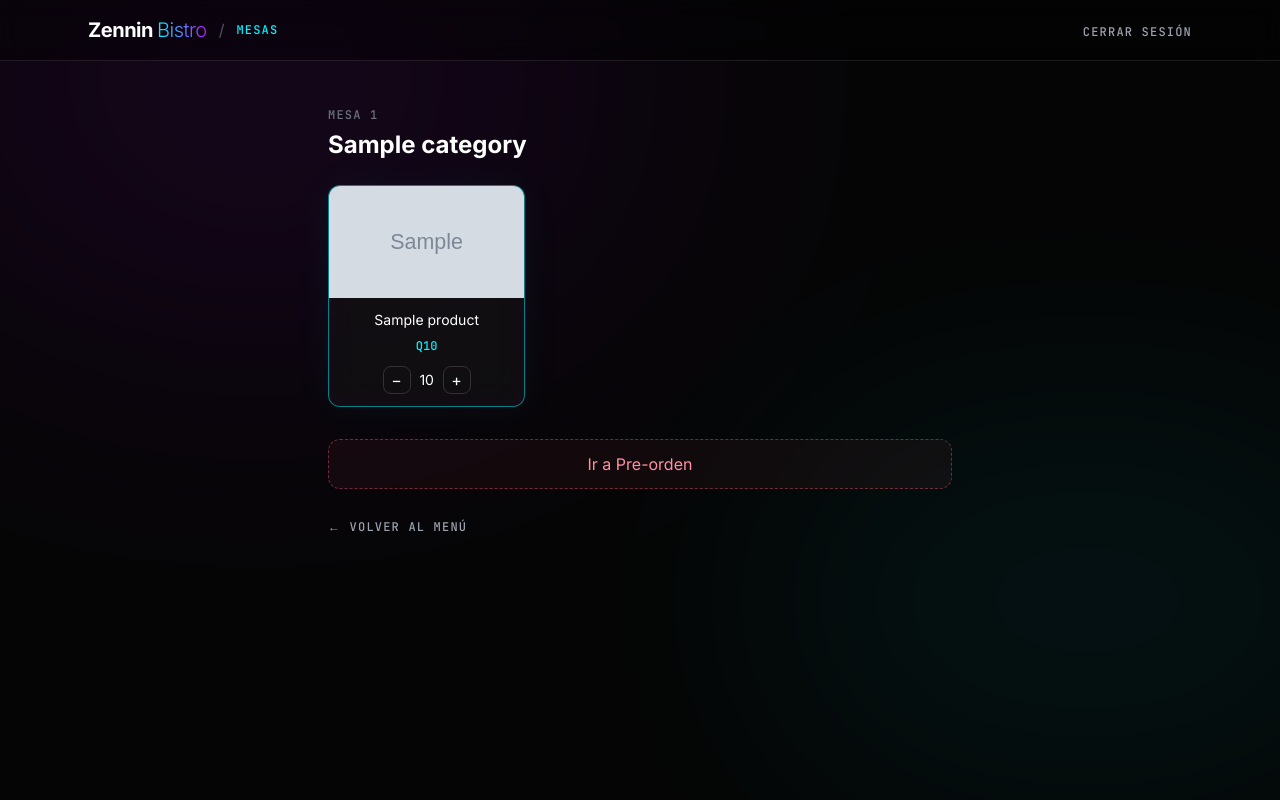
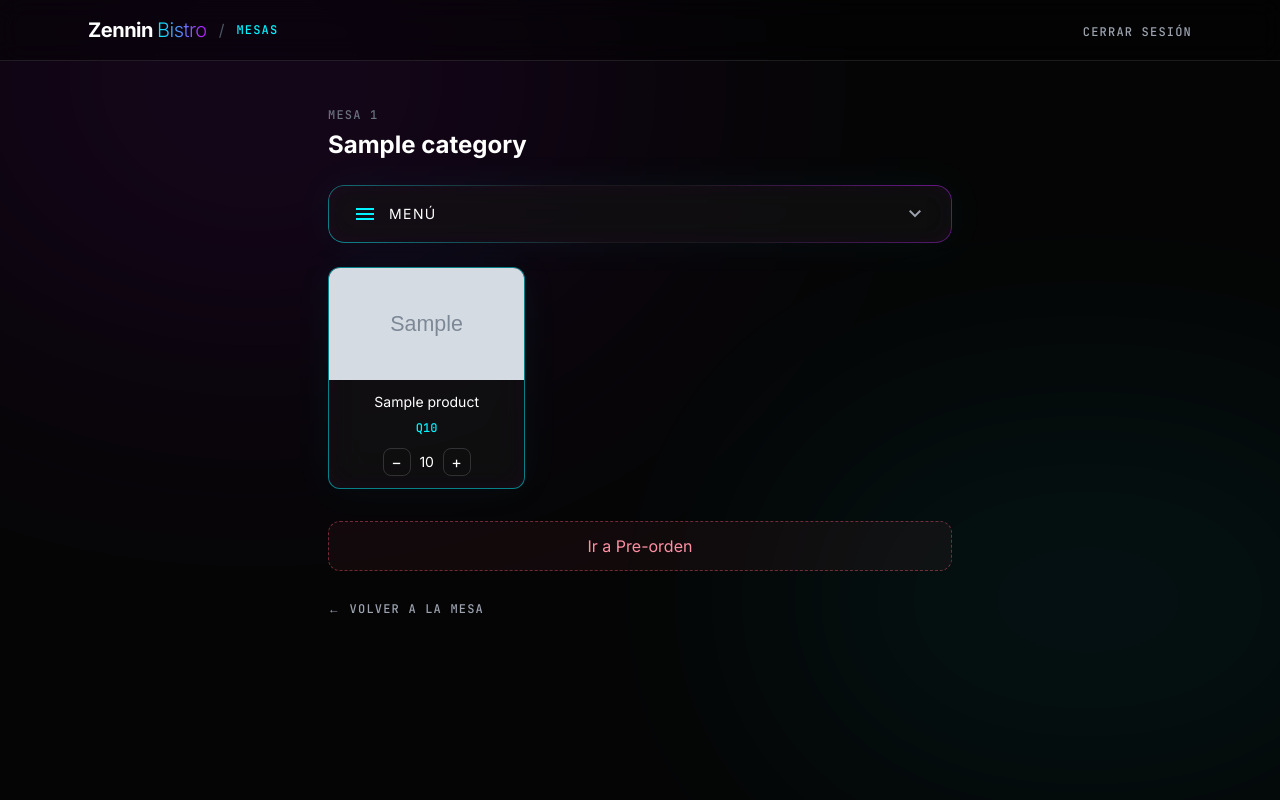
Before and after one commit to Mau-Noj/Proyecto_Restaurante, a Django app: template apps/tables/templates/tables/category_products.html in a window 1280 px wide. Run offline with Django 5.2, Linux system fonts and the light colour scheme; the template is opened without the code that fills it: most values are stand-ins (such as "Sample title", 1, 10 or a date in 2020); grey boxes marked "Sample" are stand-in pictures; some libraries are stand-ins or nearby versions.

Commit message:
Menu de categorias como overlay persistente en las 3 pantallas de mesa
- Nuevo partial tables/_category_menu.html: boton "Menu" fijo en cada
  pantalla + overlay a pantalla completa (fondo difuminado/oscurecido,
  tarjeta centrada con las categorias) en vez del acordeon inline que
  solo existia en la pantalla de la mesa y escondia el contenido al
  desplegarse.
- Se incluye en tables/detail.html, category_products.html y
  preorder.html, para poder saltar de categoria (ej. Pizza -> Bebidas)
  sin volver primero a la pantalla de la mesa. La categoria activa se
  resalta en la lista.
- category_products y preorder ahora tambien reciben "categories" en
  su contexto para poder renderizar el menu.

62/62 tests pasan en la Pi.

```diff
--- /dev/null
+++ b/apps/tables/templates/tables/_category_menu.html
@@ -0,0 +1,25 @@
+<button type="button"
+        onclick="document.getElementById('category-menu-overlay').classList.remove('hidden')"
+        class="w-full flex items-center gap-3 px-5 sm:px-6 py-4 glass-panel neon-border rounded-2xl text-white hover:bg-white/5 transition-colors mb-6">
+<span class="material-symbols-outlined text-neon-cyan">menu</span>
+<span class="font-headline-sm text-sm uppercase tracking-widest flex-1 text-left">Menú</span>
+<span class="material-symbols-outlined text-gray-400">expand_more</span>
+</button>
+
+<div id="category-menu-overlay" class="hidden fixed inset-0 z-50 flex items-center justify-center bg-black/70 backdrop-blur-md px-4">
+<div class="glass-panel neon-border rounded-2xl p-6 max-w-sm w-full max-h-[80vh] overflow-y-auto">
+<div class="flex items-center justify-between mb-5">
+<span class="font-headline-sm text-sm text-white uppercase tracking-widest">Menú &middot; Mesa {{ table.number }}</span>
+<button type="button" onclick="document.getElementById('category-menu-overlay').classList.add('hidden')" class="text-gray-400 hover:text-white transition-colors" aria-label="Cerrar">
+<span class="material-symbols-outlined">close</span>
+</button>
+</div>
+<div class="space-y-3">
+{% for cat in categories %}
+<a href="{% url 'tables:category_products' table.number cat.pk %}" class="block text-center px-4 py-3 rounded-xl border {% if category and category.pk == cat.pk %}border-neon-cyan text-neon-cyan{% else %}border-white/15 text-white hover:border-neon-cyan hover:text-neon-cyan{% endif %} transition-colors">{{ cat.name }}</a>
+{% empty %}
+<p class="text-center text-gray-500 text-sm py-4">Todavía no hay categorías en el catálogo.</p>
+{% endfor %}
+</div>
+</div>
+</div>
--- a/apps/tables/templates/tables/category_products.html
+++ b/apps/tables/templates/tables/category_products.html
@@ -33,6 +33,8 @@
 <h2 class="font-headline-lg text-2xl font-bold text-white mt-1">{{ category.name }}</h2>
 </div>
 
+{% include "tables/_category_menu.html" %}
+
 <div class="grid grid-cols-2 sm:grid-cols-3 gap-4 mb-8">
 {% for item in products %}
 <div class="glass-panel rounded-xl border {% if item.quantity > 0 %}border-neon-cyan/50{% else %}border-white/10{% endif %} overflow-hidden flex flex-col transition-colors">
@@ -61,7 +63,7 @@
 <a href="{% url 'tables:preorder' table.number %}" class="block text-center px-4 py-3 rounded-xl border border-dashed border-[#ff5c7a]/40 bg-[#ff5c7a]/5 text-[#ff8fa3] hover:border-[#ff5c7a] transition-colors mb-6">Ir a Pre-orden</a>
 
 <a href="{% url 'tables:detail' table.number %}" class="inline-flex items-center gap-2 text-gray-400 hover:text-neon-cyan transition-colors text-xs font-label-md uppercase tracking-widest">
-&larr; Volver al menú
+&larr; Volver a la mesa
 </a>
 </main>
 </body>
--- a/apps/tables/templates/tables/preorder.html
+++ b/apps/tables/templates/tables/preorder.html
@@ -33,6 +33,8 @@
 <h2 class="font-headline-lg text-2xl font-bold text-white mt-1">Pre-orden</h2>
 </div>
 
+{% include "tables/_category_menu.html" %}
+
 <div class="glass-panel neon-border rounded-2xl p-5 sm:p-6">
 {% if lines %}
 <div class="divide-y divide-white/10">
```
Also changed, not shown: apps/tables/templates/tables/detail.html (+2 -21 lines), apps/tables/views.py (+8 -2 lines), tests/test_tables.py (+20 -0 lines).
